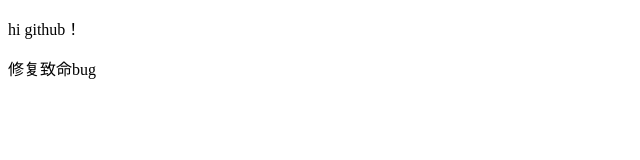
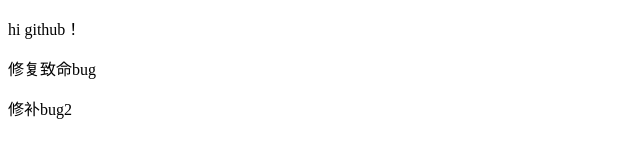
Before and after one commit to jonhsu/hellogithub, a plain HTML site: page index.html in a window 1280 px wide. Shown: the full height of the page, 0-640 px from the left. Drawn offline with Linux system fonts and the light colour scheme.

Commit message:
修复bug2
再次修复

```diff
--- a/index.html
+++ b/index.html
@@ -9,5 +9,6 @@
 <body>
 	<p>hi github！</p>
 	<p>修复致命bug</p>
+	<p>修补bug2</p>
 </body>
 </html>
```
